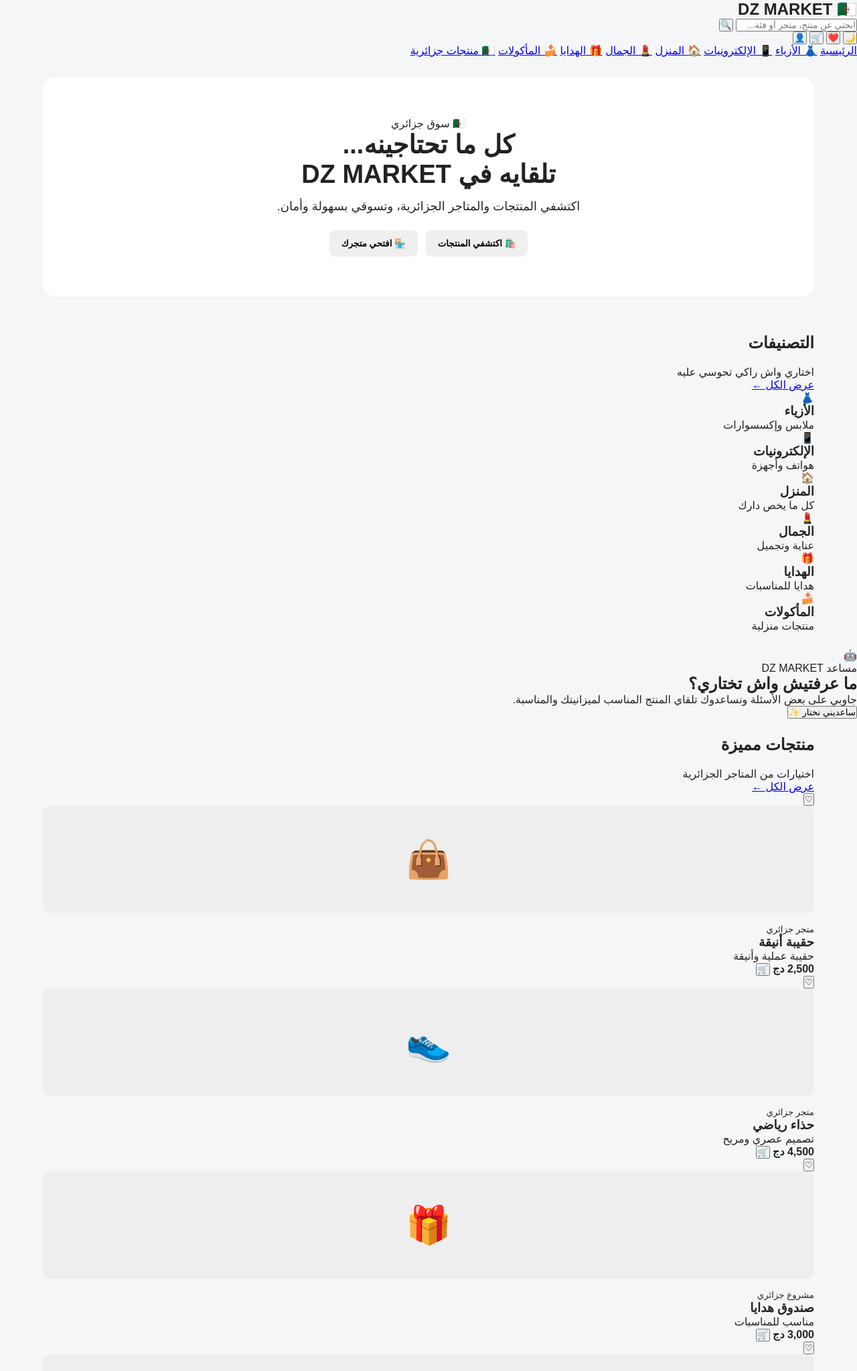
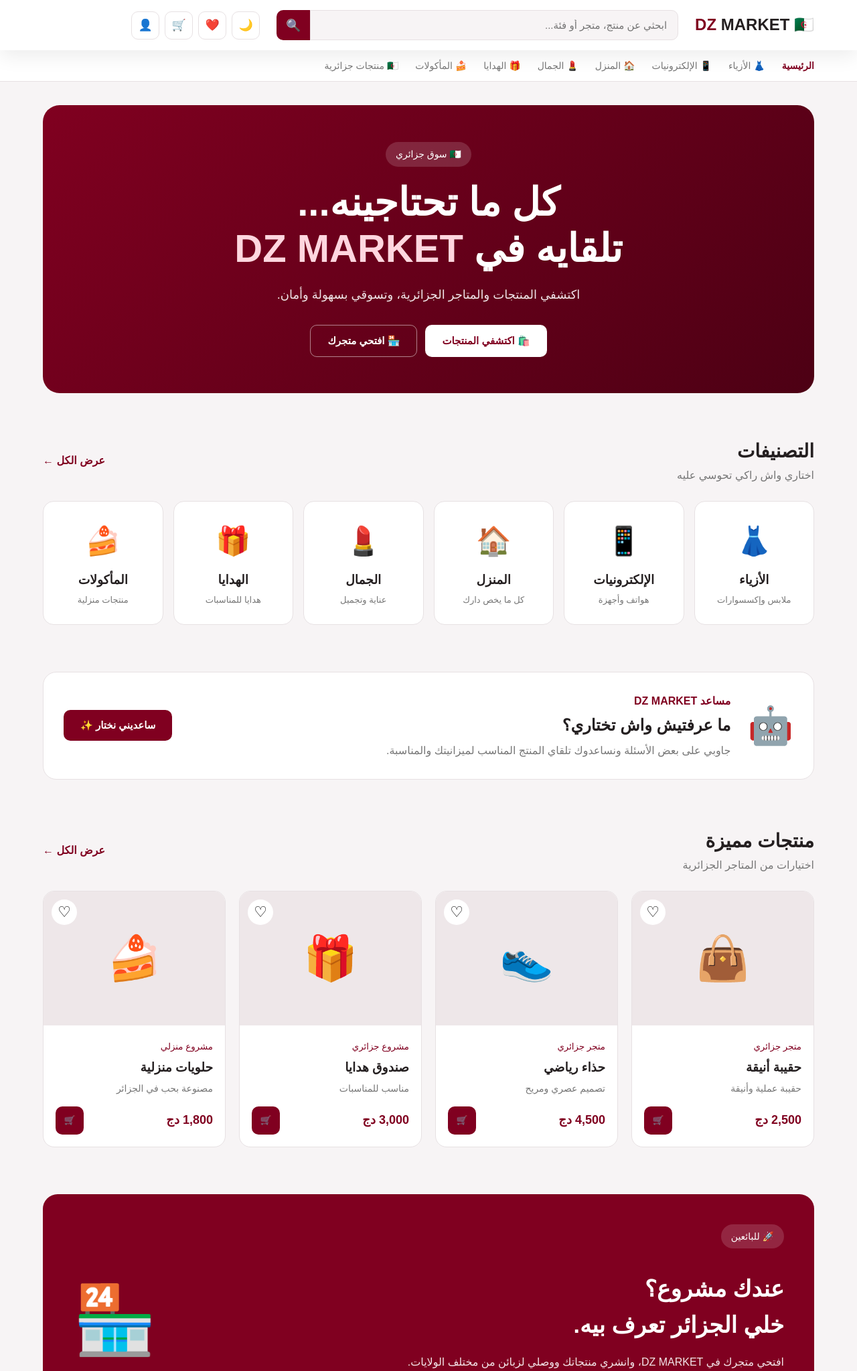
Before and after one commit to rayensh520-svg/Nova-store-, a Flask app: page / in a window 1280 px wide. Shown: the top 2047 px of the page at 67% size. Run offline with Flask 3, Linux system fonts and the light colour scheme.

Commit message:
Update style.css

```diff
--- a/static/style.css
+++ b/static/style.css
@@ -1,3 +1,14 @@
+:root {
+    --primary: #800020;
+    --primary-dark: #5c0017;
+    --background: #f7f4f5;
+    --surface: #ffffff;
+    --text: #241f20;
+    --muted: #777;
+    --border: #e7e1e3;
+    --shadow: 0 8px 30px rgba(0, 0, 0, 0.08);
+}
+
 * {
     box-sizing: border-box;
     margin: 0;
@@ -6,84 +17,155 @@
 
 body {
     font-family: Arial, sans-serif;
-background: #f5f6f8;
-color: #222;
+    background: var(--background);
+    color: var(--text);
+    line-height: 1.6;
+    transition: 0.3s;
 }
 
-.header {
-background: white;
+button,
+input {
+    font-family: inherit;
+}
+
+button {
+    cursor: pointer;
+}
+
+a {
+    text-decoration: none;
+    color: inherit;
+}
+
+/* NAVBAR */
+
+.navbar {
+    background: var(--surface);
+    min-height: 75px;
     padding: 15px 5%;
     display: flex;
     align-items: center;
-justify-content: space-between;
-gap: 20px;
-flex-wrap: wrap;
-box-shadow: 0 2px 10px rgba(0,0,0,0.08);
+    gap: 25px;
+    position: sticky;
+    top: 0;
+    z-index: 1000;
+    box-shadow: var(--shadow);
 }
 
 .logo {
     font-size: 24px;
-font-weight: bold;
+    font-weight: 800;
+    white-space: nowrap;
 }
 
-.search {
-display: flex;
-flex: 1;
-max-width: 550px;
+.logo span {
+    color: var(--primary);
 }
 
-.search input {
+.search-box {
     flex: 1;
-padding: 12px;
-border: 1px solid #ddd;
-border-radius: 8px 0 0 8px;
-font-size: 16px;
+    max-width: 600px;
+    display: flex;
 }
 
-.search button,
-.hero button,
-.product button,
-.assistant button {
-border: none;
-padding: 12px 18px;
-border-radius: 8px;
-cursor: pointer;
-font-weight: bold;
+.search-box input {
+    width: 100%;
+    padding: 13px 16px;
+    border: 1px solid var(--border);
+    border-radius: 0 10px 10px 0;
+    outline: none;
+    background: var(--background);
+    color: var(--text);
+    font-size: 15px;
 }
 
-.search button {
-border-radius: 0 8px 8px 0;
+.search-box button {
+    width: 55px;
+    border: none;
+    border-radius: 10px 0 0 10px;
+    background: var(--primary);
+    color: white;
+    font-size: 18px;
 }
 
-.actions {
+.nav-actions {
     display: flex;
     gap: 8px;
 }
 
-.actions button {
-border: none;
-background: #f1f1f1;
-padding: 10px;
-border-radius: 8px;
-cursor: pointer;
+.nav-actions button {
+    border: 1px solid var(--border);
+    background: var(--surface);
+    width: 42px;
+    height: 42px;
+    border-radius: 10px;
+    font-size: 17px;
 }
 
+/* CATEGORIES */
+
+.categories-bar {
+    background: var(--surface);
+    padding: 12px 5%;
+    display: flex;
+    gap: 25px;
+    overflow-x: auto;
+    border-bottom: 1px solid var(--border);
+}
+
+.categories-bar a {
+    white-space: nowrap;
+    font-size: 14px;
+    color: var(--muted);
+}
+
+.categories-bar a:first-child {
+    color: var(--primary);
+    font-weight: bold;
+}
+
+/* HERO */
+
 .hero {
-margin: 30px 5%;
-padding: 60px 30px;
-border-radius: 20px;
-background: white;
+    margin: 35px 5%;
+    min-height: 430px;
+    border-radius: 25px;
+    background: linear-gradient(135deg, #800020, #4d0014);
+    color: white;
+    display: flex;
+    align-items: center;
+    justify-content: center;
     text-align: center;
+    padding: 50px 25px;
+}
+
+.hero-content {
+    max-width: 750px;
+}
+
+.badge {
+    display: inline-block;
+    background: rgba(255, 255, 255, 0.15);
+    padding: 7px 15px;
+    border-radius: 30px;
+    margin-bottom: 18px;
+    font-size: 14px;
 }
 
 .hero h1 {
-font-size: 38px;
-margin-bottom: 15px;
+    font-size: clamp(32px, 6vw, 58px);
+    line-height: 1.2;
+    margin-bottom: 20px;
+}
+
+.hero h1 span {
+    color: #ffd6df;
 }
 
 .hero p {
     font-size: 18px;
-margin-bottom: 25px;
+    opacity: 0.9;
+    margin-bottom: 30px;
 }
 
 .hero-buttons {
@@ -93,97 +175,351 @@
     flex-wrap: wrap;
 }
 
-.section {
-padding: 25px 5%;
+.primary-btn,
+.secondary-btn {
+    border: none;
+    padding: 14px 25px;
+    border-radius: 10px;
+    font-weight: bold;
+    font-size: 15px;
 }
 
-.section h2 {
+.primary-btn {
+    background: var(--primary);
+    color: white;
+}
+
+.hero .primary-btn {
+    background: white;
+    color: var(--primary);
+}
+
+.secondary-btn {
+    background: transparent;
+    color: white;
+    border: 1px solid rgba(255,255,255,0.5);
+}
+
+/* SECTIONS */
+
+.section {
+    padding: 30px 5%;
+}
+
+.section-title {
+    display: flex;
+    justify-content: space-between;
+    align-items: center;
+    margin-bottom: 25px;
+}
+
+.section-title h2 {
+    font-size: 28px;
+}
+
+.section-title p {
+    color: var(--muted);
+}
+
+.section-title a {
+    color: var(--primary);
+    font-weight: bold;
+}
+
+/* CATEGORIES */
+
+.category-grid {
+    display: grid;
+    grid-template-columns: repeat(auto-fit, minmax(140px, 1fr));
+    gap: 15px;
+}
+
+.category-card {
+    background: var(--surface);
+    padding: 25px 15px;
+    text-align: center;
+    border-radius: 16px;
+    border: 1px solid var(--border);
+    transition: 0.2s;
+}
+
+.category-card:hover {
+    transform: translateY(-4px);
+    box-shadow: var(--shadow);
+}
+
+.category-icon {
+    font-size: 42px;
+    margin-bottom: 10px;
+}
+
+.category-card h3 {
+    margin-bottom: 5px;
+}
+
+.category-card p {
+    color: var(--muted);
+    font-size: 13px;
+}
+
+/* SMART ASSISTANT */
+
+.smart-section {
+    margin: 40px 5%;
+    padding: 30px;
+    border-radius: 20px;
+    background: var(--surface);
+    border: 1px solid var(--border);
+    display: flex;
+    align-items: center;
+    gap: 25px;
+}
+
+.smart-icon {
+    font-size: 55px;
+}
+
+.smart-content {
+    flex: 1;
+}
+
+.smart-content span {
+    color: var(--primary);
+    font-weight: bold;
+}
+
+.smart-content h2 {
+    margin: 5px 0;
+}
+
+.smart-content p {
+    color: var(--muted);
+}
+
+/* PRODUCTS */
+
+.products-grid {
+    display: grid;
+    grid-template-columns: repeat(auto-fit, minmax(210px, 1fr));
+    gap: 20px;
+}
+
+.product-card {
+    position: relative;
+    background: var(--surface);
+    border: 1px solid var(--border);
+    border-radius: 17px;
+    overflow: hidden;
+    transition: 0.2s;
+}
+
+.product-card:hover {
+    transform: translateY(-4px);
+    box-shadow: var(--shadow);
+}
+
+.favorite {
+    position: absolute;
+    top: 12px;
+    left: 12px;
+    z-index: 2;
+    width: 38px;
+    height: 38px;
+    border: none;
+    border-radius: 50%;
+    background: white;
+    font-size: 22px;
+}
+
+.product-image {
+    height: 200px;
+    background: #eee7e9;
+    display: flex;
+    align-items: center;
+    justify-content: center;
+    font-size: 65px;
+}
+
+.product-info {
+    padding: 18px;
+}
+
+.product-info small {
+    color: var(--primary);
+}
+
+.product-info h3 {
+    margin: 5px 0;
+}
+
+.product-info p {
+    color: var(--muted);
+    font-size: 14px;
+}
+
+.product-bottom {
+    margin-top: 15px;
+    display: flex;
+    align-items: center;
+    justify-content: space-between;
+}
+
+.product-bottom strong {
+    color: var(--primary);
+    font-size: 18px;
+}
+
+.cart-btn {
+    border: none;
+    background: var(--primary);
+    color: white;
+    width: 42px;
+    height: 42px;
+    border-radius: 10px;
+}
+
+/* SELLER */
+
+.seller-section {
+    margin: 40px 5%;
+    padding: 45px;
+    border-radius: 22px;
+    background: var(--primary);
+    color: white;
+    display: flex;
+    align-items: center;
+    justify-content: space-between;
+    gap: 30px;
+}
+
+.seller-section h2 {
+    font-size: 34px;
+    margin: 15px 0;
+}
+
+.seller-section p {
+    max-width: 650px;
+    opacity: 0.9;
     margin-bottom: 20px;
 }
 
-.categories {
-display: grid;
-grid-template-columns: repeat(auto-fit, minmax(130px, 1fr));
-gap: 15px;
+.seller-section .primary-btn {
+    background: white;
+    color: var(--primary);
 }
 
-.categories div {
-background: white;
-padding: 25px 10px;
-text-align: center;
-border-radius: 12px;
-font-weight: bold;
+.seller-icon {
+    font-size: 100px;
 }
 
-.products {
-display: grid;
-grid-template-columns: repeat(auto-fit, minmax(220px, 1fr));
-gap: 20px;
+/* FOOTER */
+
+footer {
+    background: #24191c;
+    color: white;
+    padding: 45px 5%;
+    text-align: center;
+    margin-top: 50px;
 }
 
-.product {
-background: white;
-padding: 18px;
-border-radius: 15px;
-}
-
-.product-image {
-height: 160px;
-background: #eee;
-border-radius: 10px;
-display: flex;
-justify-content: center;
-align-items: center;
-font-size: 55px;
-margin-bottom: 15px;
-}
-
-.product h3,
-.product p,
-.product strong {
-display: block;
+.footer-logo {
+    font-size: 25px;
+    font-weight: bold;
     margin-bottom: 10px;
 }
 
-.product button {
+footer p {
+    opacity: 0.75;
+}
+
+.footer-links {
+    display: flex;
+    justify-content: center;
+    gap: 25px;
+    flex-wrap: wrap;
+    margin: 25px 0;
+}
+
+.footer-links a:hover {
+    color: #ffd6df;
+}
+
+.copyright {
+    font-size: 13px;
+}
+
+/* DARK MODE */
+
+body.dark {
+    --background: #151113;
+    --surface: #21191c;
+    --text: #f5eef0;
+    --muted: #b7aaae;
+    --border: #382b2f;
+}
+
+body.dark .product-image {
+    background: #302428;
+}
+
+body.dark .favorite {
+    background: #21191c;
+    color: white;
+}
+
+/* MOBILE */
+
+@media (max-width: 750px) {
+
+    .navbar {
+        padding: 12px 4%;
+        flex-wrap: wrap;
+    }
+
+    .logo {
+        width: 100%;
+        text-align: center;
+    }
+
+    .search-box {
+        order: 2;
+        max-width: none;
         width: 100%;
     }
 
-.assistant {
-margin: 40px 5%;
-padding: 40px;
-background: white;
-border-radius: 20px;
+    .nav-actions {
+        width: 100%;
+        justify-content: center;
+        order: 3;
+    }
+
+    .hero {
+        margin: 20px 4%;
+        min-height: 400px;
+    }
+
+    .section {
+        padding: 25px 4%;
+    }
+
+    .smart-section {
+        margin: 30px 4%;
+        flex-direction: column;
         text-align: center;
     }
 
-.assistant h2 {
-margin-bottom: 10px;
-}
-
-.assistant p {
-margin-bottom: 20px;
-}
-
-footer {
-margin-top: 40px;
-padding: 25px;
-background: #222;
-color: white;
+    .seller-section {
+        margin: 30px 4%;
+        padding: 30px 20px;
+        flex-direction: column;
         text-align: center;
     }
 
-@media (max-width: 600px) {
-.header {
-flex-direction: column;
-}
-
-.search {
-    width: 100%;
-}
-
-.hero h1 {
+    .seller-section h2 {
         font-size: 28px;
     }
 
+    .seller-icon {
+        font-size: 70px;
     }
+}
```
Lines whose indentation alone changed are shown as unchanged.
